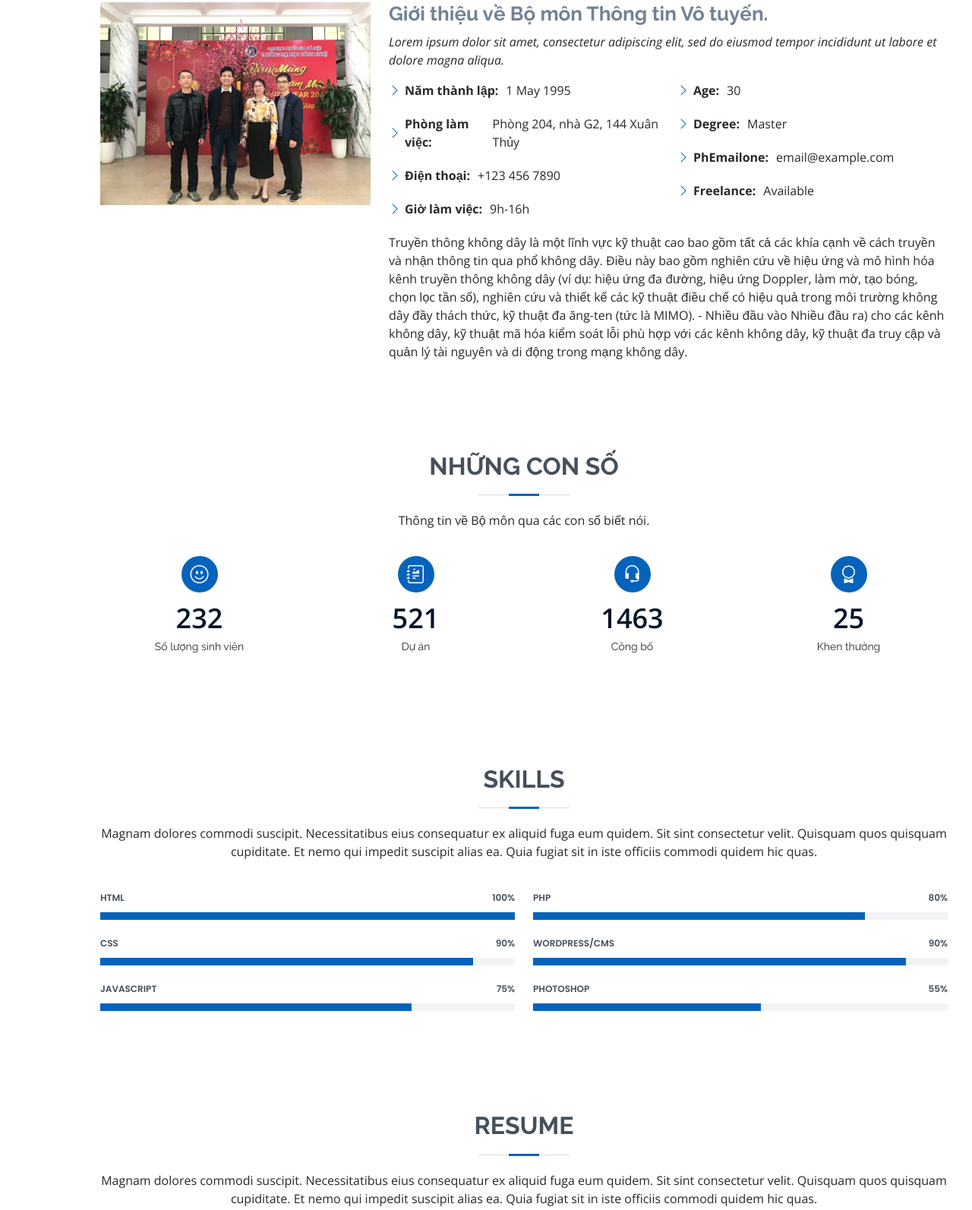
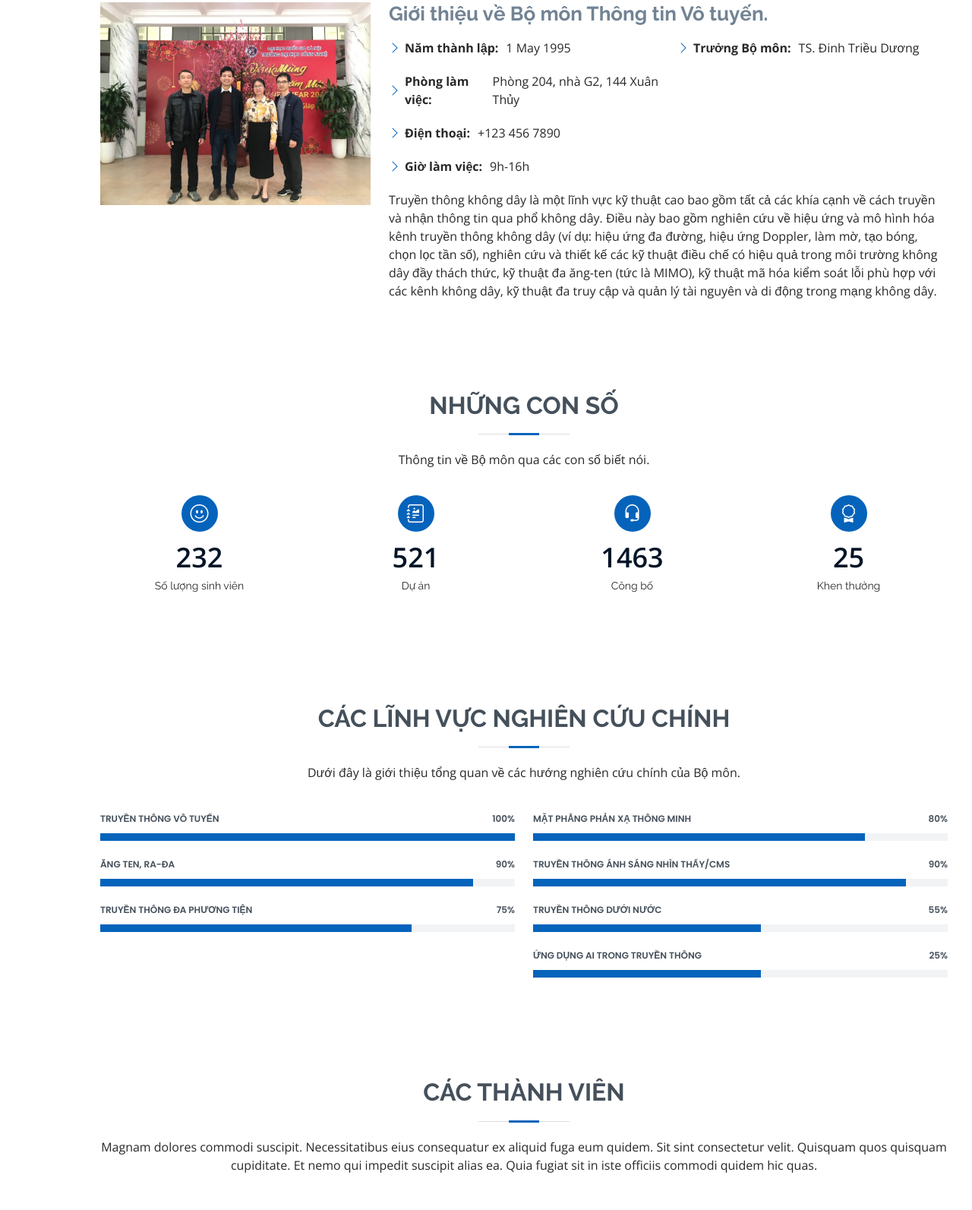
Before and after one commit to ttvt-uet/ttvt-uet.github.io, a plain HTML site: page index.html in a window 1280 px wide. Shown: the part 1037-2630 px from the top of the page at 76% size. Drawn offline with nearby package versions, Linux system fonts and the light colour scheme.

Commit message:
Update index.html

```diff
--- a/index.html
+++ b/index.html
@@ -90,8 +90,7 @@
           <div class="col-lg-8 pt-4 pt-lg-0 content">
             <h3>Giới thiệu về Bộ môn Thông tin Vô tuyến.</h3>
             <p class="fst-italic">
-              Lorem ipsum dolor sit amet, consectetur adipiscing elit, sed do eiusmod tempor incididunt ut labore et dolore
-              magna aliqua.
+
             </p>
             <div class="row">
               <div class="col-lg-6">
@@ -104,15 +103,12 @@
               </div>
               <div class="col-lg-6">
                 <ul>
-                  <li><i class="bi bi-chevron-right"></i> <strong>Age:</strong> <span>30</span></li>
-                  <li><i class="bi bi-chevron-right"></i> <strong>Degree:</strong> <span>Master</span></li>
-                  <li><i class="bi bi-chevron-right"></i> <strong>PhEmailone:</strong> <span>email@example.com</span></li>
-                  <li><i class="bi bi-chevron-right"></i> <strong>Freelance:</strong> <span>Available</span></li>
+                  <li><i class="bi bi-chevron-right"></i> <strong>Trưởng Bộ môn:</strong> <span>TS. Đinh Triều Dương</span></li>
                 </ul>
               </div>
             </div>
             <p>
-              Truyền thông không dây là một lĩnh vực kỹ thuật cao bao gồm tất cả các khía cạnh về cách truyền và nhận thông tin qua phổ không dây. Điều này bao gồm nghiên cứu về hiệu ứng và mô hình hóa kênh truyền thông không dây (ví dụ: hiệu ứng đa đường, hiệu ứng Doppler, làm mờ, tạo bóng, chọn lọc tần số), nghiên cứu và thiết kế các kỹ thuật điều chế có hiệu quả trong môi trường không dây đầy thách thức, kỹ thuật đa ăng-ten (tức là MIMO). - Nhiều đầu vào Nhiều đầu ra) cho các kênh không dây, kỹ thuật mã hóa kiểm soát lỗi phù hợp với các kênh không dây, kỹ thuật đa truy cập và quản lý tài nguyên và di động trong mạng không dây.
+              Truyền thông không dây là một lĩnh vực kỹ thuật cao bao gồm tất cả các khía cạnh về cách truyền và nhận thông tin qua phổ không dây. Điều này bao gồm nghiên cứu về hiệu ứng và mô hình hóa kênh truyền thông không dây (ví dụ: hiệu ứng đa đường, hiệu ứng Doppler, làm mờ, tạo bóng, chọn lọc tần số), nghiên cứu và thiết kế các kỹ thuật điều chế có hiệu quả trong môi trường không dây đầy thách thức, kỹ thuật đa ăng-ten (tức là MIMO), kỹ thuật mã hóa kiểm soát lỗi phù hợp với các kênh không dây, kỹ thuật đa truy cập và quản lý tài nguyên và di động trong mạng không dây.
             </p>
           </div>
         </div>
@@ -177,8 +173,8 @@
       <div class="container" data-aos="fade-up">
 
         <div class="section-title">
-          <h2>Skills</h2>
-          <p>Magnam dolores commodi suscipit. Necessitatibus eius consequatur ex aliquid fuga eum quidem. Sit sint consectetur velit. Quisquam quos quisquam cupiditate. Et nemo qui impedit suscipit alias ea. Quia fugiat sit in iste officiis commodi quidem hic quas.</p>
+          <h2>Các lĩnh vực nghiên cứu chính</h2>
+          <p>Dưới đây là giới thiệu tổng quan về các hướng nghiên cứu chính của Bộ môn.</p>
         </div>
 
         <div class="row skills-content">
@@ -186,21 +182,21 @@
           <div class="col-lg-6">
 
             <div class="progress">
-              <span class="skill">HTML <i class="val">100%</i></span>
+              <span class="skill">Truyền thông vô tuyến <i class="val">100%</i></span>
               <div class="progress-bar-wrap">
                 <div class="progress-bar" role="progressbar" aria-valuenow="100" aria-valuemin="0" aria-valuemax="100"></div>
               </div>
             </div>
 
             <div class="progress">
-              <span class="skill">CSS <i class="val">90%</i></span>
+              <span class="skill">Ăng ten, ra-đa <i class="val">90%</i></span>
               <div class="progress-bar-wrap">
                 <div class="progress-bar" role="progressbar" aria-valuenow="90" aria-valuemin="0" aria-valuemax="100"></div>
               </div>
             </div>
 
             <div class="progress">
-              <span class="skill">JavaScript <i class="val">75%</i></span>
+              <span class="skill">Truyền thông đa phương tiện <i class="val">75%</i></span>
               <div class="progress-bar-wrap">
                 <div class="progress-bar" role="progressbar" aria-valuenow="75" aria-valuemin="0" aria-valuemax="100"></div>
               </div>
@@ -211,21 +207,28 @@
           <div class="col-lg-6">
 
             <div class="progress">
-              <span class="skill">PHP <i class="val">80%</i></span>
+              <span class="skill">Mặt phẳng phản xạ thông minh <i class="val">80%</i></span>
               <div class="progress-bar-wrap">
                 <div class="progress-bar" role="progressbar" aria-valuenow="80" aria-valuemin="0" aria-valuemax="100"></div>
               </div>
             </div>
 
             <div class="progress">
-              <span class="skill">WordPress/CMS <i class="val">90%</i></span>
+              <span class="skill">Truyền thông ánh sáng nhìn thấy/CMS <i class="val">90%</i></span>
               <div class="progress-bar-wrap">
                 <div class="progress-bar" role="progressbar" aria-valuenow="90" aria-valuemin="0" aria-valuemax="100"></div>
               </div>
             </div>
 
             <div class="progress">
-              <span class="skill">Photoshop <i class="val">55%</i></span>
+              <span class="skill">Truyền thông dưới nước <i class="val">55%</i></span>
+              <div class="progress-bar-wrap">
+                <div class="progress-bar" role="progressbar" aria-valuenow="55" aria-valuemin="0" aria-valuemax="100"></div>
+              </div>
+            </div>
+
+            <div class="progress">
+              <span class="skill">Ứng dụng AI trong truyền thông <i class="val">25%</i></span>
               <div class="progress-bar-wrap">
                 <div class="progress-bar" role="progressbar" aria-valuenow="55" aria-valuemin="0" aria-valuemax="100"></div>
               </div>
@@ -243,7 +246,7 @@
       <div class="container" data-aos="fade-up">
 
         <div class="section-title">
-          <h2>Resume</h2>
+          <h2>Các thành viên</h2>
           <p>Magnam dolores commodi suscipit. Necessitatibus eius consequatur ex aliquid fuga eum quidem. Sit sint consectetur velit. Quisquam quos quisquam cupiditate. Et nemo qui impedit suscipit alias ea. Quia fugiat sit in iste officiis commodi quidem hic quas.</p>
         </div>
 
```
